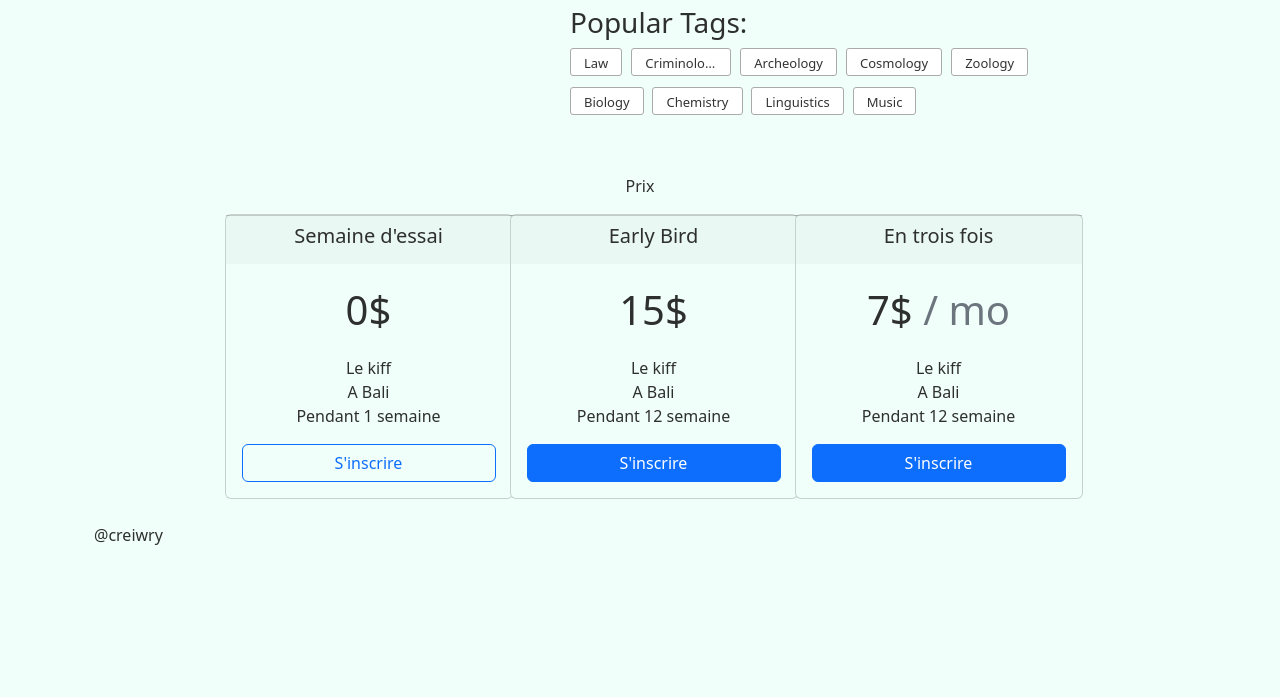
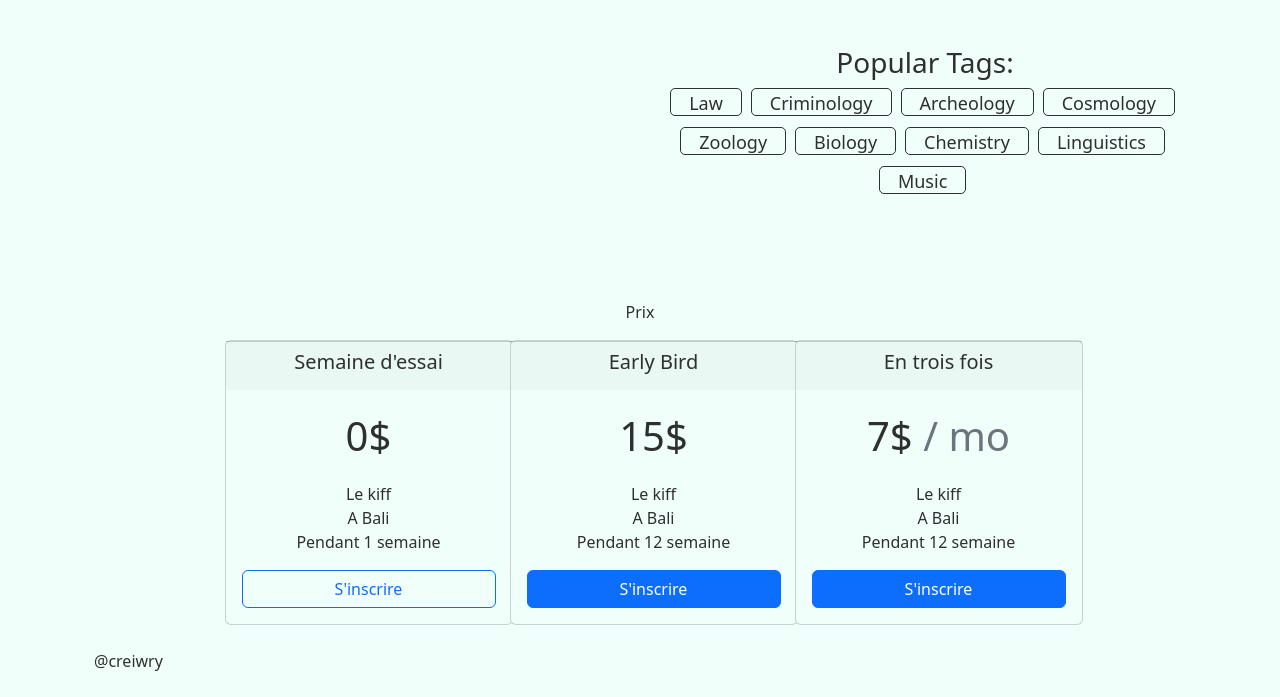
Before and after one commit to Chaimette/Chaimette.github.io, a plain HTML site: page index.html in a window 1280 px wide. Shown: the part 1527-2224 px from the top of the page. Before the commit the page ends 2098 px from the top, so only its background shows below. Drawn offline with Linux system fonts and the light colour scheme.

Commit message:
tag sea improve visuals'

```diff
--- a/index.html
+++ b/index.html
@@ -119,12 +119,14 @@
         </div>
       </div>
     </div>
-    <div class="container row">
-      <div id="testimonial-cards" class="col container">
+    <div class="container">
+
+      <div class="mt-5 mb-5 row justify-content-center">
+        <div id="testimonial-cards" class="col">
 
 
         </div>
-      <div id="tag-cloud" class="col container tagcloud01">
+        <div id="tag-cloud" class="text-center col tagcloud01">
           <h3>Popular Tags:</h3>
           <ul>
             <li>
@@ -155,6 +157,7 @@
               <a href="#">Music</a>
             </li>
           </ul>
+        </div>
       </div>
     </div>
     <div class="container text-center">
--- a/main.css
+++ b/main.css
@@ -25,25 +25,24 @@
 }
 .tagcloud01 ul li a {
 	display: inline-block;
-	max-width: 100px;
+	max-width: 150px;
 	height: 28px;
 	line-height: 28px;
 	padding: 0 1em;
-	background-color: #fff;
-	border: 1px solid #aaa;
-	border-radius: 3px;
+	border: 1px solid #2E2F2F;
+	border-radius: 5px;
 	white-space: nowrap;
 	text-overflow: ellipsis;
 	overflow: hidden;
-	color: #333;
-	font-size: 13px;
+	color: #2E2F2F;
+	font-size: 18px;
 	text-decoration: none;
 	-webkit-transition: .2s;
 	transition: .2s;
 }
 .tagcloud01 ul li a:hover {
-	background-color: #3498db;
-	border: 1px solid #3498db;
+	background-color: var(--bs-gold);
+	border: 1px solid var(--bs-gold);
 	color: #fff;
 }
 
```
Lines whose indentation alone changed are shown as unchanged.
